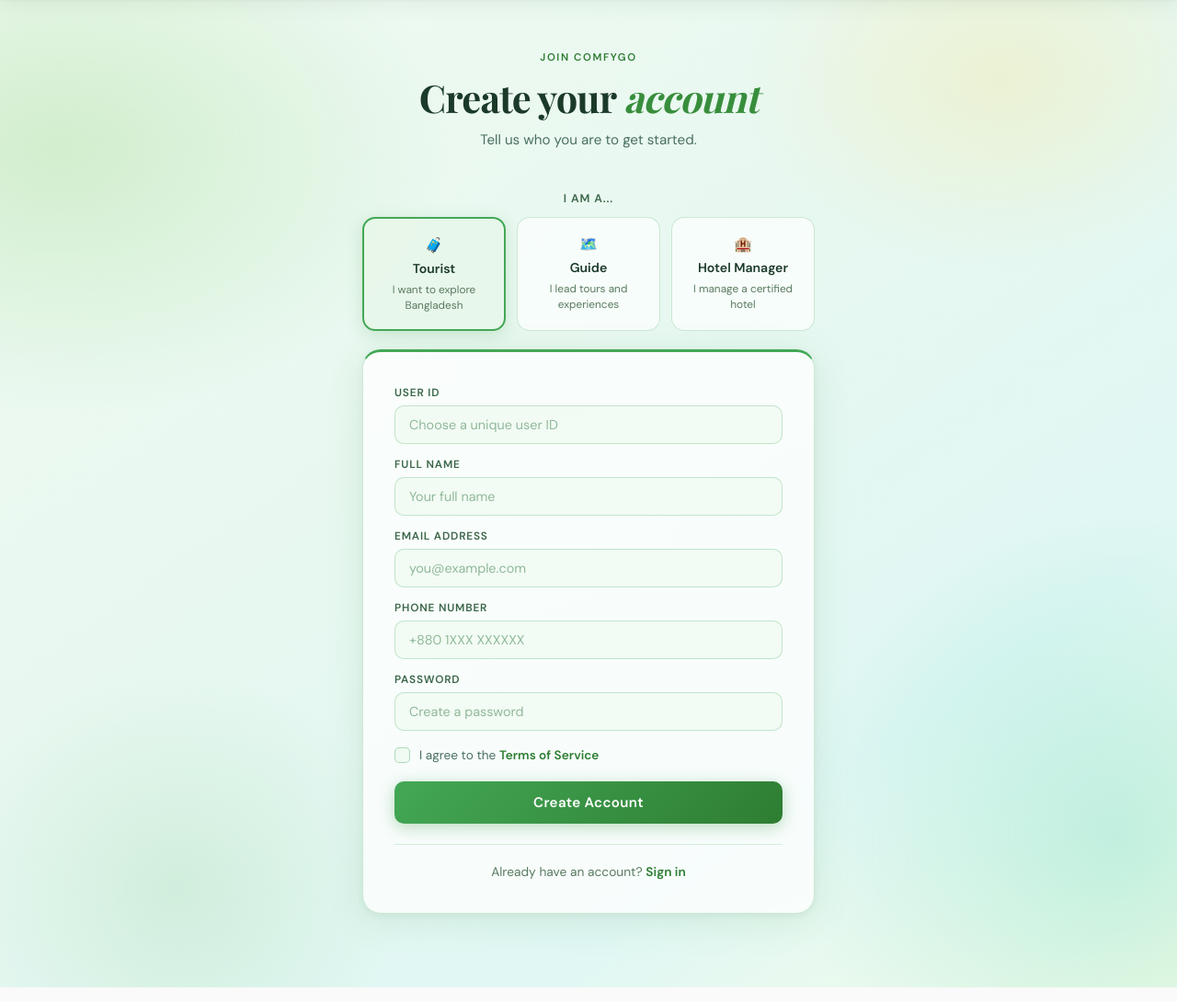
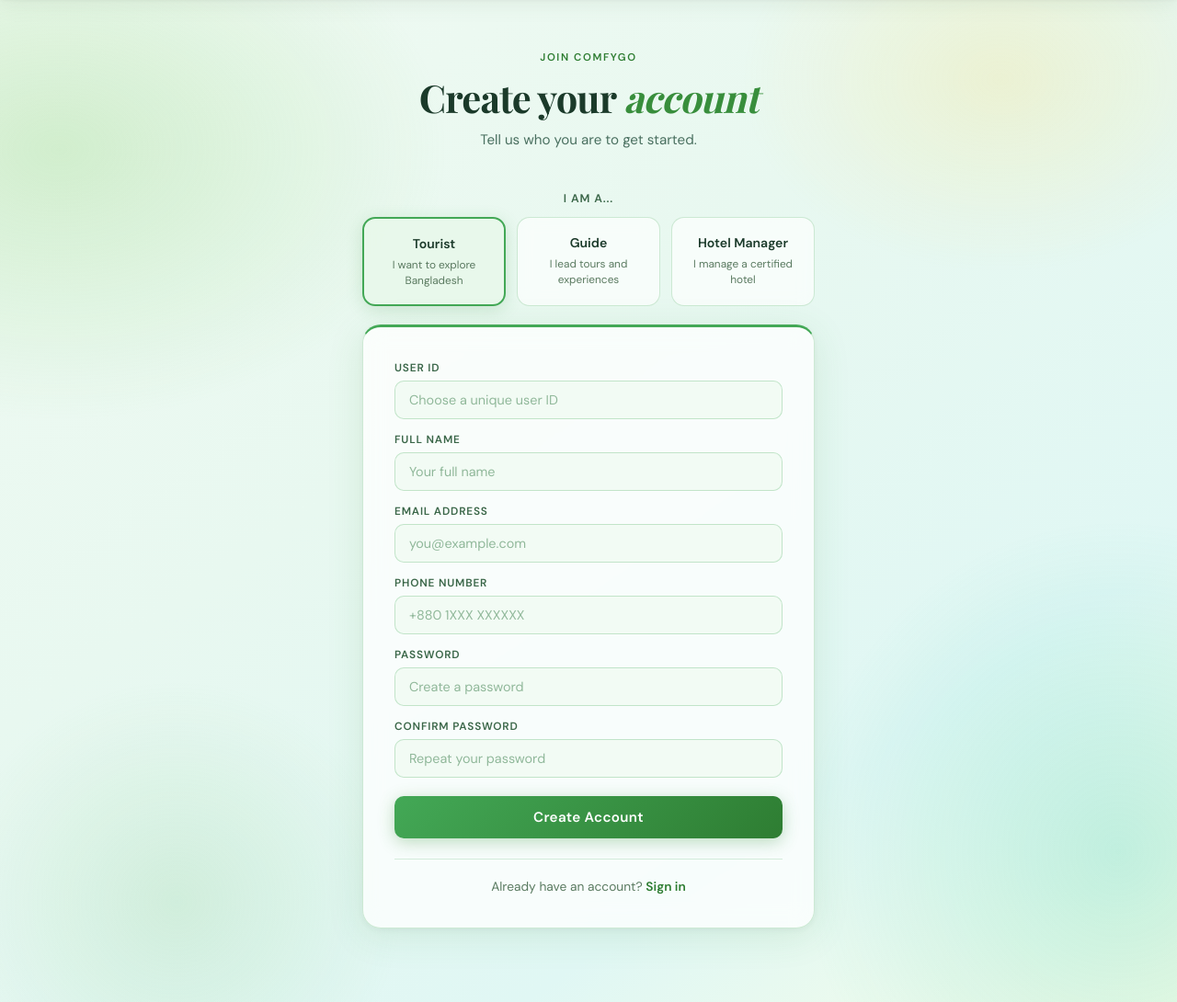
Before and after one commit to parthodeb03/Project-Comfy-Go-website, a PHP site: page /signup.php in a window 1280 px wide. Shown: the part 73-1163 px from the top of the page at 92% size. Run offline with PHP 8.4, Linux system fonts and the light colour scheme; some web fonts are replaced.

Commit message:
Login and Signup Section slightly changed

```diff
--- a/signup.php
+++ b/signup.php
@@ -1,21 +1,108 @@
 <!DOCTYPE html>
 <html lang="en">
-
 <head>
   <meta charset="UTF-8">
   <meta name="viewport" content="width=device-width, initial-scale=1.0">
   <title>Register — ComfyGo</title>
   <link rel="preconnect" href="https://fonts.googleapis.com">
   <link rel="preconnect" href="https://fonts.gstatic.com" crossorigin>
-    <link href="https://fonts.googleapis.com/css2?family=Playfair+Display:ital,wght@0,600;0,700;1,600&family=DM+Sans:wght@400;500;600&display=swap"
-        rel="stylesheet">
+  <link href="https://fonts.googleapis.com/css2?family=Playfair+Display:ital,wght@0,600;0,700;1,600&family=DM+Sans:wght@400;500;600&display=swap" rel="stylesheet">
   <link rel="stylesheet" href="styles/signup.css">
 </head>
-
 <body>
 
-    <?php $active_page = 'signup';
-    include 'navbaar.php'; ?>
+<?php
+$active_page = '';
+include 'navbaar.php';
+
+session_start();
+
+$error   = '';
+$success = '';
+
+if ($_SERVER['REQUEST_METHOD'] === 'POST') {
+    require_once 'db.php';
+
+    $role = $_POST['role'] ?? 'tourist';
+
+    if ($role === 'tourist') {
+        $user_ID    = trim($_POST['user_ID']    ?? '');
+        $user_name  = trim($_POST['user_name']  ?? '');
+        $user_email = trim($_POST['user_email'] ?? '');
+        $user_phone = trim($_POST['user_phone'] ?? '');
+        $password   = trim($_POST['password']   ?? '');
+        $confirm    = trim($_POST['confirm_password'] ?? '');
+
+        if (!$user_ID || !$user_name || !$user_email || !$user_phone || !$password || !$confirm) {
+            $error = 'Please fill in all fields.';
+        } elseif (!filter_var($user_email, FILTER_VALIDATE_EMAIL)) {
+            $error = 'Please enter a valid email address.';
+        } elseif ($password !== $confirm) {
+            $error = 'Passwords do not match.';
+        } elseif (strlen($password) < 6) {
+            $error = 'Password must be at least 6 characters.';
+        } else {
+            $check = $pdo->prepare("SELECT user_ID FROM Users WHERE user_ID = ? OR user_email = ? LIMIT 1");
+            $check->execute([$user_ID, $user_email]);
+            if ($check->fetch()) {
+                $error = 'User ID or email already exists. Please choose a different one.';
+            } else {
+                $hashed = password_hash($password, PASSWORD_DEFAULT);
+                $stmt = $pdo->prepare("INSERT INTO Users (user_ID, user_email, user_name, user_phone, password) VALUES (?, ?, ?, ?, ?)");
+                $stmt->execute([$user_ID, $user_email, $user_name, $user_phone, $hashed]);
+                $success = 'Account created successfully! You can now sign in.';
+            }
+        }
+
+    } elseif ($role === 'guide') {
+        $guide_NID      = trim($_POST['guide_NID']      ?? '');
+        $guide_name     = trim($_POST['guide_name']     ?? '');
+        $guide_email    = trim($_POST['guide_email']    ?? '');
+        $guide_mobile   = trim($_POST['guide_mobile']   ?? '');
+        $guide_division = trim($_POST['guide_division'] ?? '');
+        $guide_district = trim($_POST['guide_district'] ?? '');
+
+        if (!$guide_NID || !$guide_name || !$guide_email || !$guide_mobile || !$guide_division || !$guide_district) {
+            $error = 'Please fill in all fields.';
+        } elseif (!filter_var($guide_email, FILTER_VALIDATE_EMAIL)) {
+            $error = 'Please enter a valid email address.';
+        } else {
+            $check = $pdo->prepare("SELECT guide_NID FROM Guide WHERE guide_NID = ? LIMIT 1");
+            $check->execute([$guide_NID]);
+            if ($check->fetch()) {
+                $error = 'A guide with this NID already exists.';
+            } else {
+                $stmt = $pdo->prepare("INSERT INTO Guide (guide_NID, guide_name, guide_email, guide_mobile, guide_division, guide_district) VALUES (?, ?, ?, ?, ?, ?)");
+                $stmt->execute([$guide_NID, $guide_name, $guide_email, $guide_mobile, $guide_division, $guide_district]);
+                $success = 'Guide account created successfully!';
+            }
+        }
+
+    } elseif ($role === 'manager') {
+        $manager_ID   = trim($_POST['manager_ID']   ?? '');
+        $manager_name = trim($_POST['manager_name'] ?? '');
+        $manager_email  = trim($_POST['manager_email']  ?? '');
+        $manager_mobile = trim($_POST['manager_mobile'] ?? '');
+        $hotel_reg      = trim($_POST['hotel_registration_number'] ?? '');
+
+        if (!$manager_ID || !$manager_name || !$manager_email || !$manager_mobile || !$hotel_reg) {
+            $error = 'Please fill in all fields.';
+        } elseif (!filter_var($manager_email, FILTER_VALIDATE_EMAIL)) {
+            $error = 'Please enter a valid email address.';
+        } else {
+            $check = $pdo->prepare("SELECT manager_ID FROM Manager WHERE manager_ID = ? OR manager_email = ? LIMIT 1");
+            $check->execute([$manager_ID, $manager_email]);
+            if ($check->fetch()) {
+                $error = 'Manager ID or email already exists.';
+            } else {
+                $stmt = $pdo->prepare("INSERT INTO Manager (manager_ID, manager_name, manager_email, manager_mobile, hotel_registration_number) VALUES (?, ?, ?, ?, ?)");
+                $stmt->execute([$manager_ID, $manager_name, $manager_email, $manager_mobile, $hotel_reg]);
+                $success = 'Manager account created successfully!';
+            }
+        }
+    }
+}
+?>
 
 <div id="register_page_bg">
 
@@ -30,65 +117,23 @@
     <div id="role_selector">
       <p id="role_label">I am a...</p>
       <div id="role_cards">
-
-                    <label class="role_card" id="role_tourist_card">
-                        <input type="radio" name="role" value="tourist" id="role_tourist" checked>
-                        <span class="role_icon">🧳</span>
+        <label class="role_card <?= (!isset($_POST['role']) || $_POST['role'] === 'tourist') ? 'active' : '' ?>" id="role_tourist_card">
+          <input type="radio" name="role" value="tourist" id="role_tourist" <?= (!isset($_POST['role']) || $_POST['role'] === 'tourist') ? 'checked' : '' ?> form="register_form">
           <span class="role_title">Tourist</span>
           <span class="role_desc">I want to explore Bangladesh</span>
         </label>
-
-                    <label class="role_card" id="role_guide_card">
-                        <input type="radio" name="role" value="guide" id="role_guide">
-                        <span class="role_icon">🗺️</span>
+        <label class="role_card <?= (isset($_POST['role']) && $_POST['role'] === 'guide') ? 'active' : '' ?>" id="role_guide_card">
+          <input type="radio" name="role" value="guide" id="role_guide" <?= (isset($_POST['role']) && $_POST['role'] === 'guide') ? 'checked' : '' ?> form="register_form">
           <span class="role_title">Guide</span>
           <span class="role_desc">I lead tours and experiences</span>
         </label>
-
-                    <label class="role_card" id="role_manager_card">
-                        <input type="radio" name="role" value="manager" id="role_manager">
-                        <span class="role_icon">🏨</span>
+        <label class="role_card <?= (isset($_POST['role']) && $_POST['role'] === 'manager') ? 'active' : '' ?>" id="role_manager_card">
+          <input type="radio" name="role" value="manager" id="role_manager" <?= (isset($_POST['role']) && $_POST['role'] === 'manager') ? 'checked' : '' ?> form="register_form">
           <span class="role_title">Hotel Manager</span>
           <span class="role_desc">I manage a certified hotel</span>
         </label>
-
       </div>
     </div>
-
-            <?php
-            $role = $_POST['role'] ?? 'tourist';
-            $error = '';
-            $success = '';
-
-            if ($_SERVER['REQUEST_METHOD'] === 'POST') {
-                $role = $_POST['role'] ?? 'tourist';
-
-                if ($role === 'tourist') {
-                    $user_ID = trim($_POST['user_ID'] ?? '');
-                    $user_email = trim($_POST['user_email'] ?? '');
-                    $user_name = trim($_POST['user_name'] ?? '');
-                    $user_phone = trim($_POST['user_phone'] ?? '');
-                    $password = $_POST['password'] ?? '';
-
-
-                } elseif ($role === 'guide') {
-                    $guide_NID = trim($_POST['guide_NID'] ?? '');
-                    $guide_name = trim($_POST['guide_name'] ?? '');
-                    $guide_email = trim($_POST['guide_email'] ?? '');
-                    $guide_mobile = trim($_POST['guide_mobile'] ?? '');
-                    $guide_division = trim($_POST['guide_division'] ?? '');
-                    $guide_district = trim($_POST['guide_district'] ?? '');
-
-                } elseif ($role === 'manager') {
-                    $manager_ID = trim($_POST['manager_ID'] ?? '');
-                    $manager_name = trim($_POST['manager_name'] ?? '');
-                    $manager_email = trim($_POST['manager_email'] ?? '');
-                    $manager_mobile = trim($_POST['manager_mobile'] ?? '');
-                    $hotel_registration_number = trim($_POST['hotel_registration_number'] ?? '');
-
-                }
-            }
-            ?>
 
     <div id="register_card">
 
@@ -102,119 +147,118 @@
 
       <form method="POST" action="register.php" id="register_form">
 
-                    <input type="hidden" name="role" id="role_input" value="tourist">
+        <input type="hidden" name="role" id="role_input"
+          value="<?= htmlspecialchars($_POST['role'] ?? 'tourist') ?>">
 
-                    <div id="form_tourist" class="role_form">
+        <?php $role = $_POST['role'] ?? 'tourist'; ?>
 
+        <div id="form_tourist" class="role_form" <?= $role !== 'tourist' ? 'style="display:none;"' : '' ?>>
           <div class="reg_field">
             <label for="user_ID">User ID</label>
-                            <input type="text" id="user_ID" name="user_ID" placeholder="Choose a unique user ID"
-                                required>
+            <input type="text" id="user_ID" name="user_ID"
+              placeholder="Choose a unique user ID"
+              value="<?= htmlspecialchars($_POST['user_ID'] ?? '') ?>" required>
+          </div>
+          <div class="reg_field">
+            <label for="user_name">Full Name</label>
+            <input type="text" id="user_name" name="user_name"
+              placeholder="Your full name"
+              value="<?= htmlspecialchars($_POST['user_name'] ?? '') ?>" required autocomplete="name">
+          </div>
+          <div class="reg_field">
+            <label for="user_email">Email Address</label>
+            <input type="email" id="user_email" name="user_email"
+              placeholder="you@example.com"
+              value="<?= htmlspecialchars($_POST['user_email'] ?? '') ?>" required autocomplete="email">
+          </div>
+          <div class="reg_field">
+            <label for="user_phone">Phone Number</label>
+            <input type="tel" id="user_phone" name="user_phone"
+              placeholder="+880 1XXX XXXXXX"
+              value="<?= htmlspecialchars($_POST['user_phone'] ?? '') ?>" required autocomplete="tel">
+          </div>
+          <div class="reg_field">
+            <label for="password">Password</label>
+            <input type="password" id="password" name="password"
+              placeholder="Create a password" required autocomplete="new-password">
+          </div>
+          <div class="reg_field">
+            <label for="confirm_password">Confirm Password</label>
+            <input type="password" id="confirm_password" name="confirm_password"
+              placeholder="Repeat your password" required autocomplete="new-password">
+          </div>
         </div>
 
+        <div id="form_guide" class="role_form" <?= $role !== 'guide' ? 'style="display:none;"' : '' ?>>
           <div class="reg_field">
-                            <label for="user_name">Full Name</label>
-                            <input type="text" id="user_name" name="user_name" placeholder="Your full name" required
-                                autocomplete="name">
+            <label for="guide_NID">National ID (NID)</label>
+            <input type="text" id="guide_NID" name="guide_NID"
+              placeholder="Your NID number"
+              value="<?= htmlspecialchars($_POST['guide_NID'] ?? '') ?>">
+          </div>
+          <div class="reg_field">
+            <label for="guide_name">Full Name</label>
+            <input type="text" id="guide_name" name="guide_name"
+              placeholder="Your full name"
+              value="<?= htmlspecialchars($_POST['guide_name'] ?? '') ?>" autocomplete="name">
+          </div>
+          <div class="reg_field">
+            <label for="guide_email">Email Address</label>
+            <input type="email" id="guide_email" name="guide_email"
+              placeholder="you@example.com"
+              value="<?= htmlspecialchars($_POST['guide_email'] ?? '') ?>" autocomplete="email">
+          </div>
+          <div class="reg_field">
+            <label for="guide_mobile">Mobile Number</label>
+            <input type="tel" id="guide_mobile" name="guide_mobile"
+              placeholder="+880 1XXX XXXXXX"
+              value="<?= htmlspecialchars($_POST['guide_mobile'] ?? '') ?>" autocomplete="tel">
+          </div>
+          <div class="reg_field">
+            <label for="guide_division">Division</label>
+            <input type="text" id="guide_division" name="guide_division"
+              placeholder="e.g. Sylhet"
+              value="<?= htmlspecialchars($_POST['guide_division'] ?? '') ?>">
+          </div>
+          <div class="reg_field">
+            <label for="guide_district">District</label>
+            <input type="text" id="guide_district" name="guide_district"
+              placeholder="e.g. Moulvibazar"
+              value="<?= htmlspecialchars($_POST['guide_district'] ?? '') ?>">
+          </div>
         </div>
 
-                        <div class="reg_field">
-                            <label for="user_email">Email Address</label>
-                            <input type="email" id="user_email" name="user_email" placeholder="you@example.com" required
-                                autocomplete="email">
-                        </div>
-
-                        <div class="reg_field">
-                            <label for="user_phone">Phone Number</label>
-                            <input type="tel" id="user_phone" name="user_phone" placeholder="+880 1XXX XXXXXX" required
-                                autocomplete="tel">
-                        </div>
-
-                        <div class="reg_field">
-                            <label for="password">Password</label>
-                            <input type="password" id="password" name="password" placeholder="Create a password"
-                                required autocomplete="new-password">
-                        </div>
-
-                    </div>
-
-                    <div id="form_guide" class="role_form" style="display:none;">
-
-                        <div class="reg_field">
-                            <label for="guide_NID">National ID (NID)</label>
-                            <input type="text" id="guide_NID" name="guide_NID" placeholder="Your NID number">
-                        </div>
-
-                        <div class="reg_field">
-                            <label for="guide_name">Full Name</label>
-                            <input type="text" id="guide_name" name="guide_name" placeholder="Your full name"
-                                autocomplete="name">
-                        </div>
-
-                        <div class="reg_field">
-                            <label for="guide_email">Email Address</label>
-                            <input type="email" id="guide_email" name="guide_email" placeholder="you@example.com"
-                                autocomplete="email">
-                        </div>
-
-                        <div class="reg_field">
-                            <label for="guide_mobile">Mobile Number</label>
-                            <input type="tel" id="guide_mobile" name="guide_mobile" placeholder="+880 1XXX XXXXXX"
-                                autocomplete="tel">
-                        </div>
-
-                        <div class="reg_field">
-                            <label for="guide_division">Division</label>
-                            <input type="text" id="guide_division" name="guide_division" placeholder="e.g. Sylhet">
-                        </div>
-
-                        <div class="reg_field">
-                            <label for="guide_district">District</label>
-                            <input type="text" id="guide_district" name="guide_district" placeholder="e.g. Moulvibazar">
-                        </div>
-
-                    </div>
-
-                    <div id="form_manager" class="role_form" style="display:none;">
-
+        <div id="form_manager" class="role_form" <?= $role !== 'manager' ? 'style="display:none;"' : '' ?>>
           <div class="reg_field">
             <label for="manager_ID">Manager ID</label>
             <input type="text" id="manager_ID" name="manager_ID"
-                                placeholder="Choose a unique manager ID">
+              placeholder="Choose a unique manager ID"
+              value="<?= htmlspecialchars($_POST['manager_ID'] ?? '') ?>">
           </div>
-
           <div class="reg_field">
             <label for="manager_name">Full Name</label>
-                            <input type="text" id="manager_name" name="manager_name" placeholder="Your full name"
-                                autocomplete="name">
+            <input type="text" id="manager_name" name="manager_name"
+              placeholder="Your full name"
+              value="<?= htmlspecialchars($_POST['manager_name'] ?? '') ?>" autocomplete="name">
           </div>
-
           <div class="reg_field">
             <label for="manager_email">Email Address</label>
-                            <input type="email" id="manager_email" name="manager_email" placeholder="you@example.com"
-                                autocomplete="email">
+            <input type="email" id="manager_email" name="manager_email"
+              placeholder="you@example.com"
+              value="<?= htmlspecialchars($_POST['manager_email'] ?? '') ?>" autocomplete="email">
           </div>
-
           <div class="reg_field">
             <label for="manager_mobile">Mobile Number</label>
-                            <input type="tel" id="manager_mobile" name="manager_mobile" placeholder="+880 1XXX XXXXXX"
-                                autocomplete="tel">
+            <input type="tel" id="manager_mobile" name="manager_mobile"
+              placeholder="+880 1XXX XXXXXX"
+              value="<?= htmlspecialchars($_POST['manager_mobile'] ?? '') ?>" autocomplete="tel">
           </div>
-
           <div class="reg_field">
             <label for="hotel_registration_number">Hotel Registration Number</label>
             <input type="text" id="hotel_registration_number" name="hotel_registration_number"
-                                placeholder="Official hotel reg. number">
+              placeholder="Official hotel reg. number"
+              value="<?= htmlspecialchars($_POST['hotel_registration_number'] ?? '') ?>">
           </div>
-
-                    </div>
-
-                    <div id="terms_row">
-                        <label id="terms_label">
-                            <input type="checkbox" id="terms_check" name="terms" required>
-                            <span id="terms_box"></span>
-                            <span id="terms_text">I agree to the <a href="#" id="terms_link">Terms of Service</a></span>
-                        </label>
         </div>
 
         <button type="submit" id="register_submit">Create Account</button>
@@ -228,29 +272,23 @@
 </div>
 
 <script>
-        const radios = document.querySelectorAll('input[name="role"]');
-        const forms = document.querySelectorAll('.role_form');
+const radios    = document.querySelectorAll('.role_card input[type="radio"]');
+const allForms  = document.querySelectorAll('.role_form');
 const roleInput = document.getElementById('role_input');
-        const cards = document.querySelectorAll('.role_card');
+const cards     = document.querySelectorAll('.role_card');
 
 function switchRole(val) {
-            forms.forEach(f => f.style.display = 'none');
-            document.getElementById('form_' + val).style.display = 'flex';
+  allForms.forEach(f => f.style.display = 'none');
+  const target = document.getElementById('form_' + val);
+  if (target) target.style.display = 'flex';
   roleInput.value = val;
   cards.forEach(c => c.classList.remove('active'));
-            document.getElementById('role_' + val + '_card').classList.add('active');
+  const activeCard = document.getElementById('role_' + val + '_card');
+  if (activeCard) activeCard.classList.add('active');
 }
 
 radios.forEach(r => r.addEventListener('change', () => switchRole(r.value)));
-        cards.forEach(c => {
-            c.addEventListener('click', () => {
-                const val = c.querySelector('input[type="radio"]').value;
-                switchRole(val);
-            });
-        });
-        switchRole('tourist');
 </script>
 
 </body>
-
 </html>
--- a/styles/signup.css
+++ b/styles/signup.css
@@ -92,6 +92,8 @@
   cursor: pointer;
   transition: all 0.22s;
   text-align: center;
+  -webkit-backdrop-filter: blur(8px);
+  backdrop-filter: blur(8px);
 }
 
 .role_card input[type="radio"] {
@@ -130,7 +132,8 @@
   border-top: 3px solid #43a856;
   border-radius: 20px;
   padding: 36px 34px;
-
+  -webkit-backdrop-filter: blur(12px);
+  backdrop-filter: blur(12px);
   box-shadow:
     0 8px 40px rgba(56, 142, 60, 0.12),
     0 2px 8px rgba(0, 0, 0, 0.05);
@@ -205,65 +208,6 @@
   box-shadow: 0 0 0 3px rgba(67, 168, 86, 0.13);
 }
 
-#terms_row {
-  margin-top: 4px;
-}
-
-#terms_label {
-  display: flex;
-  align-items: center;
-  gap: 10px;
-  cursor: pointer;
-}
-
-#terms_check {
-  display: none;
-}
-
-#terms_box {
-  width: 17px;
-  height: 17px;
-  flex-shrink: 0;
-  border: 1.5px solid rgba(104, 185, 120, 0.5);
-  border-radius: 5px;
-  background: rgba(240, 250, 242, 0.9);
-  display: flex;
-  align-items: center;
-  justify-content: center;
-  transition: all 0.18s;
-}
-
-#terms_check:checked + #terms_box {
-  background: #43a856;
-  border-color: #43a856;
-}
-
-#terms_check:checked + #terms_box::after {
-  content: "";
-  width: 9px;
-  height: 5px;
-  border-left: 2px solid #ffffff;
-  border-bottom: 2px solid #ffffff;
-  transform: rotate(-45deg) translateY(-1px);
-  display: block;
-}
-
-#terms_text {
-  font-size: 0.85rem;
-  color: #4a7060;
-  font-weight: 400;
-}
-
-#terms_link {
-  color: #2e7d32;
-  font-weight: 600;
-  text-decoration: none;
-}
-
-#terms_link:hover {
-  text-decoration: underline;
-}
-
 #register_submit {
   width: 100%;
   padding: 13px;
```
Also changed, not shown: login.php (+64 -15 lines), styles/login.css (+0 -49 lines). Lines whose indentation alone changed are shown as unchanged.
